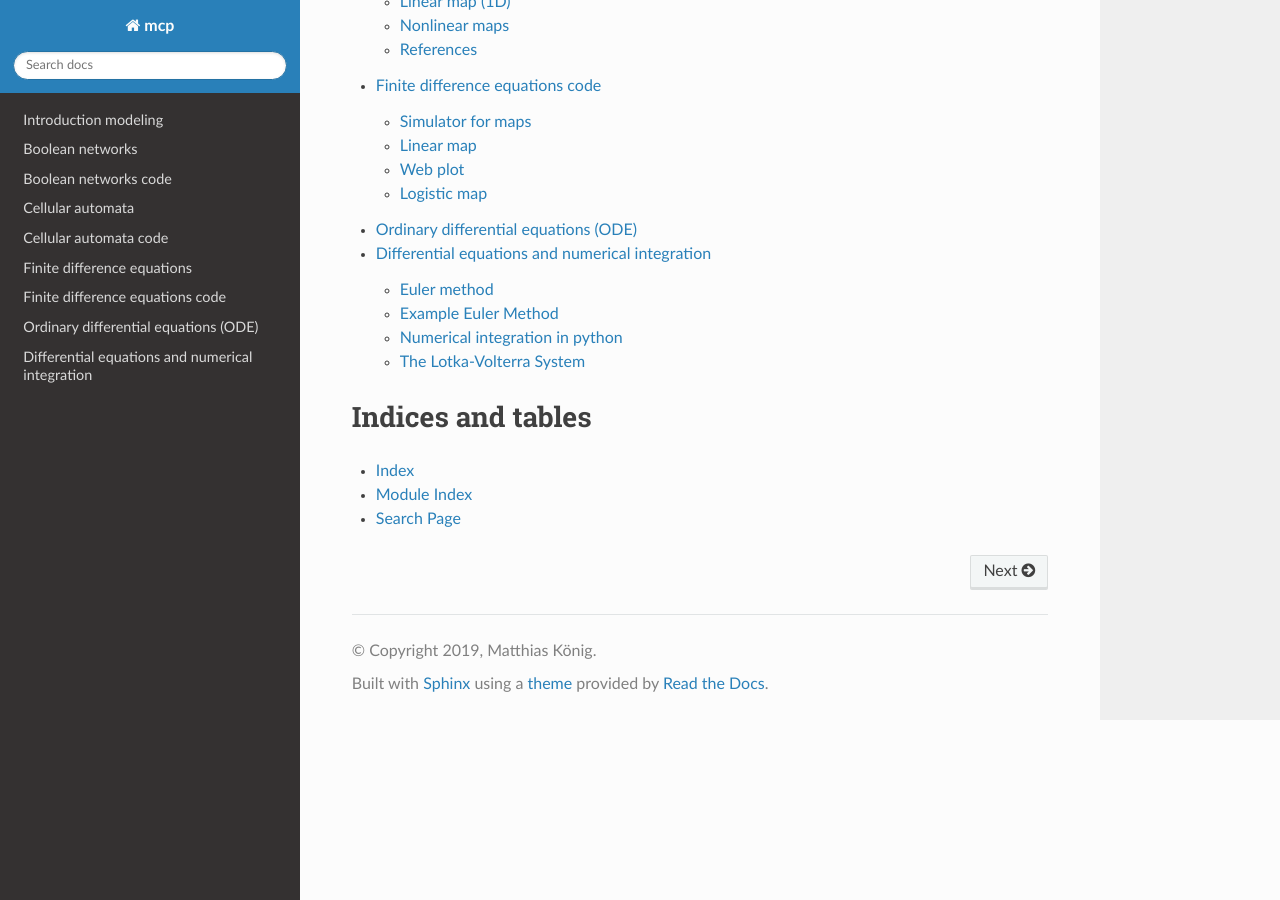
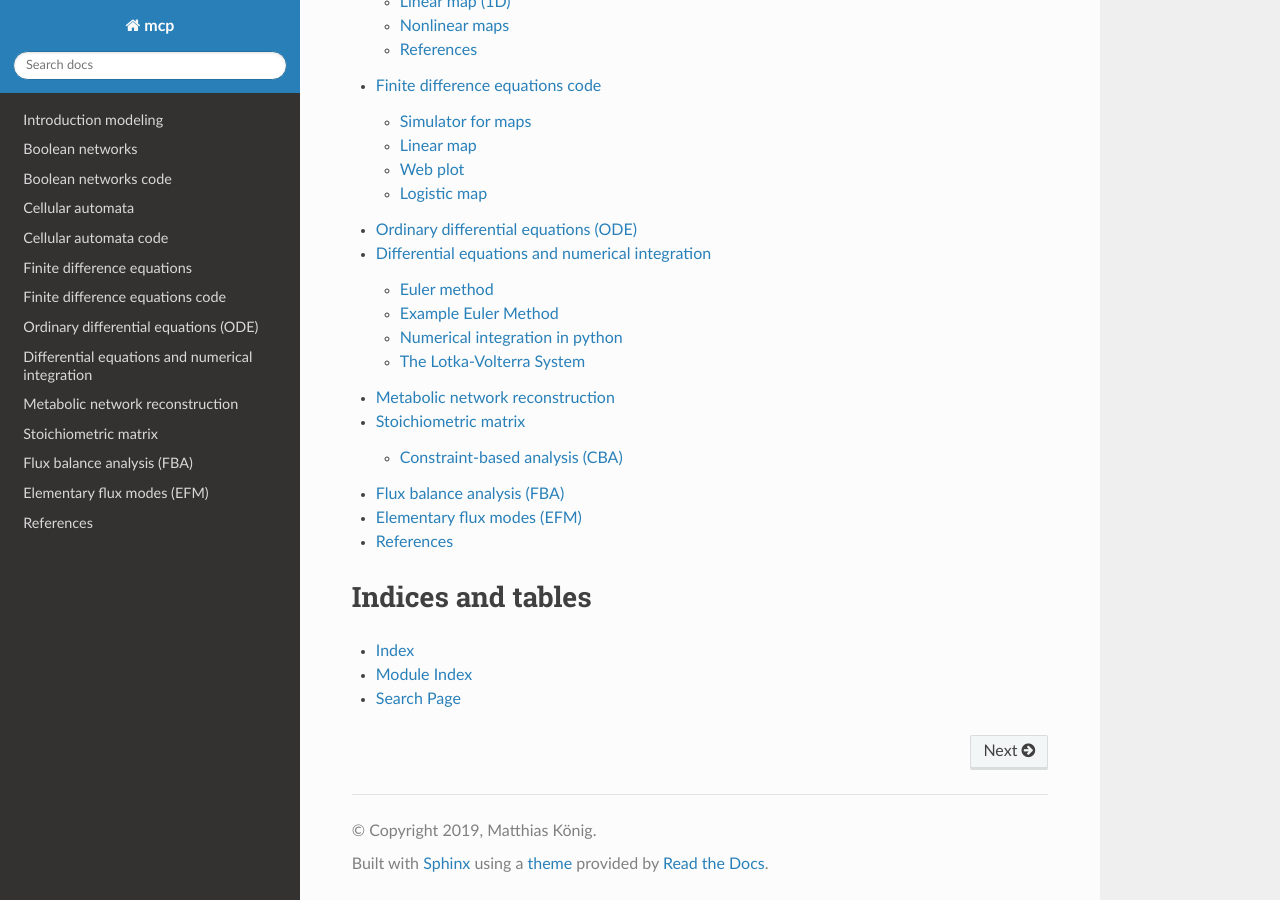
Before and after one commit to matthiaskoenig/mcp, a Sphinx documentation site: the page built from docs/index.rst, in a window 1280 px wide and 900 px high, scrolled down 1606 px. Built offline with Sphinx 7.4.7 and the Read the Docs theme 2.0.0, drawn with Linux system fonts in a browser that asks for light colours; some of the changed lines change nothing that is shown.

Commit message:
working on cba

```diff
--- a/docs/06_cba.rst
+++ b/docs/06_cba.rst
@@ -1,3 +1,14 @@
+
+
+Metabolic network reconstruction
+---------------------------------
+- network reconstructions contain all of the known metabolic reactions in an organism and the genes that encode each enzyme.
+- Thiele
+Advanced FBA methods
+
+Stoichiometric matrix
+---------------------
+
 Constraint-based analysis (CBA)
 =====================================
 Before looking at details of the rate equation, we can look at the constraint imposed by the steady state assumption,
@@ -10,28 +21,94 @@
 Flux balance analysis (FBA)
 ---------------------------
 Flussbilanzanalyse
+- Flux balance analysis is a mathematical approach for analyzing the flow of metabolites through a metabolic network, in particular in genome-scale metabolic networks.
+- FBA is based on constraints
 
 Unknown fluxes are estimated using optimality principles. That is, the flux vector :math:`v^0` is assumed to be such that a given objective function is a maximized (such as ATP production of biomass formation).
 The optimal solution is typically not unique.
+The most common objective is the biomass objective function (BOF), i.e., growth
 
-TODO: Figure Flux cones!
+.. figure:: ./images/fba.png
+    :width: 400px
+    :align: center
+    :alt: fba
+    :figclass: align-center
 
-!Use information from other books
+.. math::
+    \max_{v^0} c^T \cdot v \\
+    s.t. N \cdot v^0 = 0 \\
+    \alpha_i \leq v_i^0 \leq \beta_i
 
-Software
-- cobra
-- cobrapy
-....
+Often a biomass or growth function is defined and optimized
+.. math::
+    \max_{v^0} v_{bio}
+Alternatively energy based functions are often used.
+
+For a good introduction see Orth2010
+
+**Flux variability analysis (FVA)**
+FBA will not give always give unique solution, because multiple flux states can achieve the same optimum. FVA (or flux variability analysis) finds the ranges of each metabolic flux at the optimum.
+The standard FVA may contain loops, i.e. high absolute flux values that only can be high if they are allowed to participate in loops (a mathematical artifact that cannot happen in vivo).
+
+**parsimonious FBA (pFBA)**
+Parsimonious FBA (often written pFBA) finds a flux distribution which gives the optimal growth rate, but minimizes the total sum of flux.
+For more details on pFBA, see Lewis2010
+
+Many variants with additional constraints, e.g., geometric FBA or parsimonious FBA.
 
 
-Metabolic network reconstruction
----------------------------------
+**Simulating deletions**
+- often used to simulate single or double deletions
+- In addition to the reactions there is a logical mapping of genes (protein products) to reactions. Knocking the genes out, i.e., setting the fluxes to zero allows evaluating the effect of such gene deletions.
 
-Advanced FBA methods
+**Flux sampling**
 
+**Solving LP problems**
+
+FBA is a linear programming (LP) problem which can be solved using the *simplex algorithm*.
+
+.. figure:: ./images/simplex.png
+    :width: 200px
+    :align: center
+    :alt: simplex
+    :figclass: align-center
+
+A system of linear inequalities defines a polytope as a feasible region. The simplex algorithm begins at a starting vertex and moves along the edges of the polytope until it reaches the vertex of the optimal solution.
+
+**Solvers**
+
+- `GUROBI <https://www.gurobi.com/>`_
+- `CPLEX <https://www.ibm.com/analytics/cplex-optimizer>`_
+- `glpk <https://www.gnu.org/software/glpk/>`_ (GNU Linear Programming toolkit)
+
+**Software for constraint-based analysis (CBA)**
+
+Many tools exist for performing FBA analysis, e.g.,
+
+- `COBRA toolbox <https://opencobra.github.io/cobratoolbox/stable/>`_ (Matlab, see Heirendt2019), The COnstraint-Based Reconstruction
+and Analysis Toolbox
+- `cobrapy <https://cobrapy.readthedocs.io/en/latest/>`_ (python, see Ebrahim2013)
+- `Escher-FBA <https://sbrg.github.io/escher-fba/#/>`_ (web app, see Rowe2010)
+
+.. figure:: ./images/escher-fba.png
+    :width: 600px
+    :align: center
+    :alt: escher-fba
+    :figclass: align-center
 
 Elementary flux modes (EFM)
 ---------------------------
 Enumeration of possible pathways. A flux mode is a set of reactions that can give rise to a steady state flux vector :math:`v^0`. An elementary flux mode is a flux mode where no reaction cen be removed (=zero flux) and the resulting reactions can still be a flux mode.
 The set of EFMs is unique for a given stoichiometry.
 The number of EFMs is typically (much) higher then the dimension of the nullspace.
+
+
+References
+----------
+
+- Heirendt, Laurent, et al. "Creation and analysis of biochemical constraint-based models using the COBRA Toolbox v. 3.0." Nature protocols 14.3 (2019): 639.
+- Orth, Jeffrey D., Ines Thiele, and Bernhard Ø. Palsson. "What is flux balance analysis?." Nature biotechnology 28.3 (2010): 245.
+- Lewis, Nathan E., et al. "Omic data from evolved E. coli are consistent with computed optimal growth from genome‐scale models." Molecular systems biology 6.1 (2010).
+- Ebrahim, Ali, et al. "COBRApy: constraints-based reconstruction and analysis for python." BMC systems biology 7.1 (2013): 74.
+- Rowe, Elliot, Bernhard O. Palsson, and Zachary A. King. "Escher-FBA: a web application for interactive flux balance analysis." BMC systems biology 12.1 (2018): 84.
+- Wikipedia Simplex Algorithm; https://en.wikipedia.org/wiki/Simplex_algorithm
--- a/docs/index.rst
+++ b/docs/index.rst
@@ -49,6 +49,7 @@
    notebooks/03_maps.rst
    05_ode.rst
    notebooks/04_ode.rst
+   06_cba.rst
 
 
 Indices and tables
```
Also changed, not shown: docs/images/escher-fba.png (added), docs/images/fba.png (added), docs/images/simplex.png (added).
